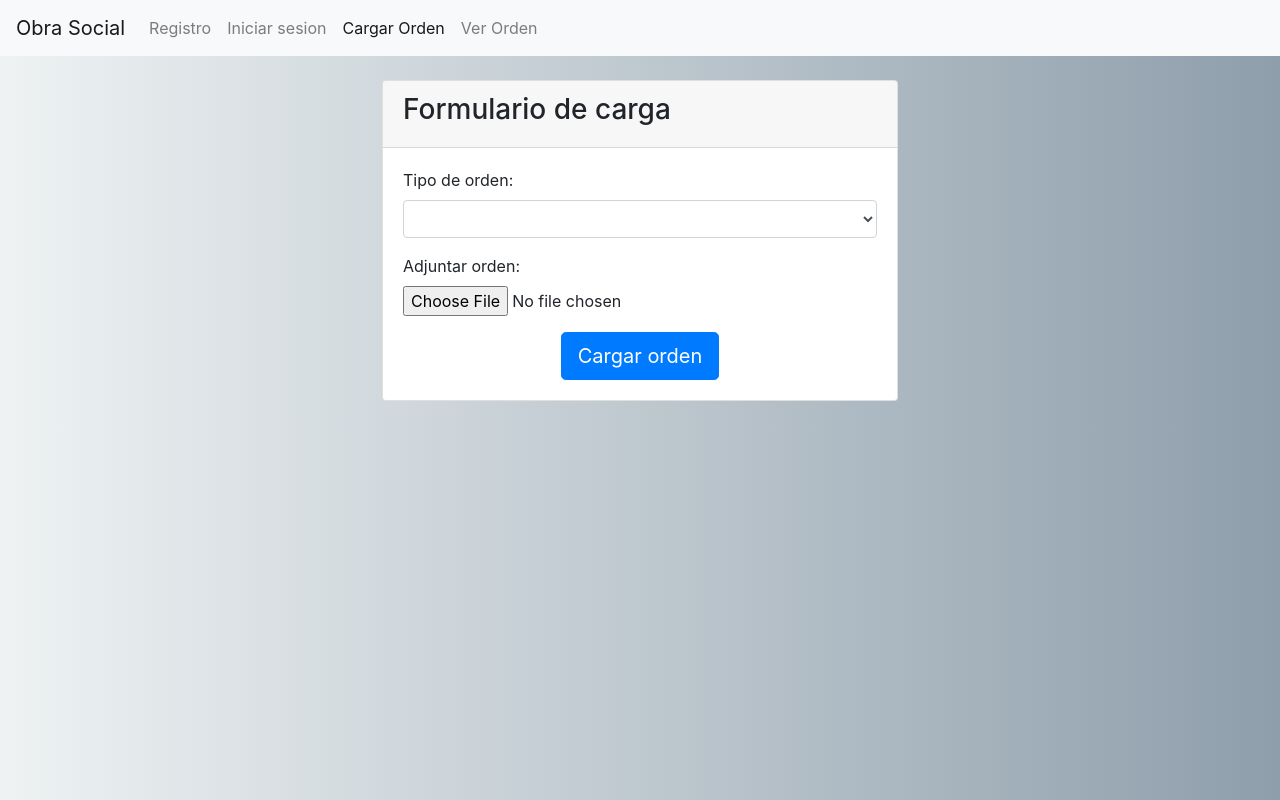
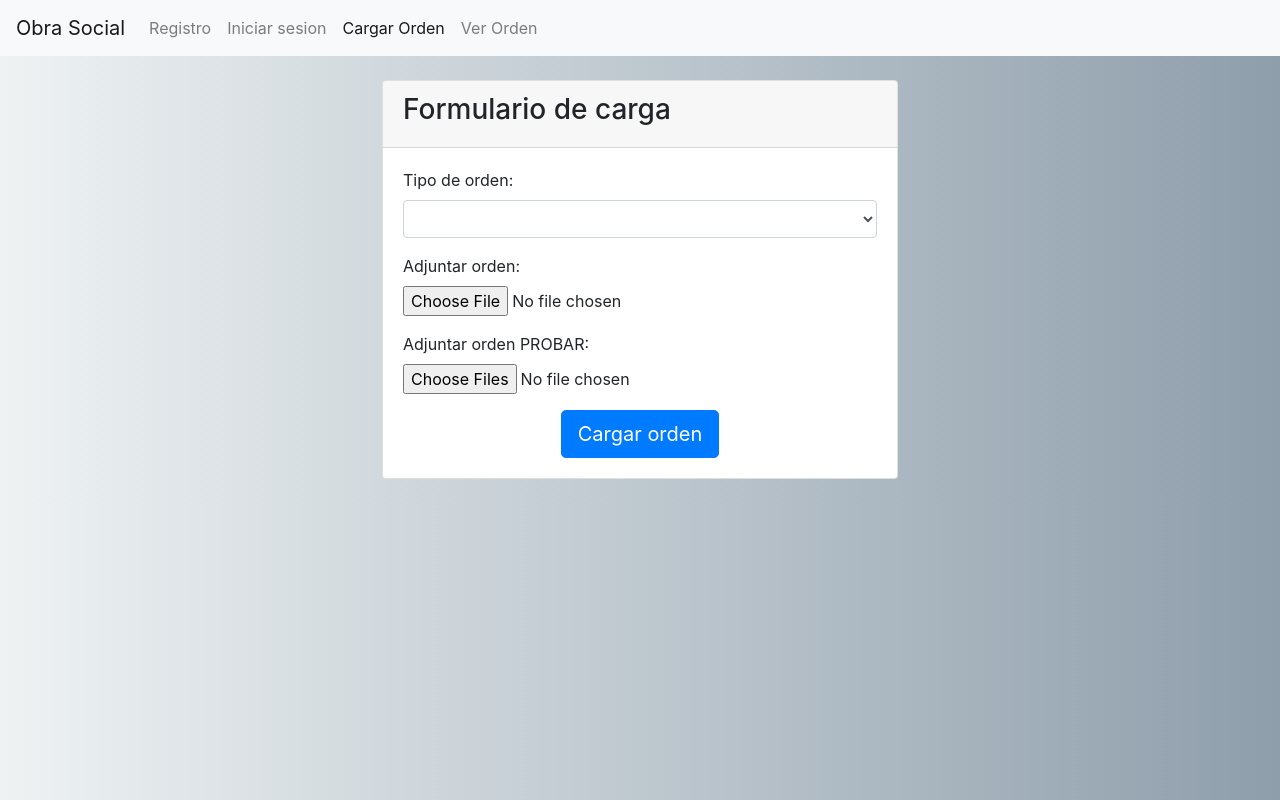
Before and after one commit to DiegoDelgado95/Grupo4_agiles, an Angular app in the folder frontend/: page /order in a window 1280 px wide. Built offline with nearby package versions, Linux system fonts and the light colour scheme.

Commit message:
Probando cambios en el front, falta la parte de back

```diff
--- a/frontend/src/app/components/order-form/order-form.component.html
+++ b/frontend/src/app/components/order-form/order-form.component.html
@@ -18,6 +18,11 @@
                     <br>
                     <input [(ngModel)]="order.data" [ngModelOptions]="{standalone: true}" type="file" class="">
                 </div>
+                <div class="form-group">
+                    <label>Adjuntar orden PROBAR:   </label>
+                    <br>
+                    <input type="file" (change)="cargandoImagen($event.target.files)" multiple>
+                </div>
             </form>
             <div class="col text-center">
                 <button type="button" class="btn btn-lg btn-primary"(click)="saveOrder()" (click)="subirArchivo()">Cargar orden</button>
--- a/frontend/src/app/components/order-form/order-form.component.ts
+++ b/frontend/src/app/components/order-form/order-form.component.ts
@@ -14,7 +14,7 @@ export class OrderFormComponent implements OnInit {
 
   order:Order = {
     id: 0,
-    data: null,
+    data: '',
     estado: '',
     user:'',
     tipo: '',
@@ -33,4 +33,38 @@ export class OrderFormComponent implements OnInit {
       err => console.error(err)
       )
     }
+
+
+    //Carga Imagen
+    public respuestaImagenEnviada;
+    public resultadoCarga;
+    public cargandoImagen(files: FileList){
+
+      this.orderService.postFileImagen(files[0]).subscribe(
+
+        response => {
+          this.respuestaImagenEnviada = response;
+          if(this.respuestaImagenEnviada <= 1){
+            console.log("Error en el servidor");
+          }else{
+
+            if(this.respuestaImagenEnviada.code == 200 && this.respuestaImagenEnviada.status == "success"){
+
+              this.resultadoCarga = 1;
+
+            }else{
+              this.resultadoCarga = 2;
+            }
+
+          }
+        },
+        error => {
+          console.log(<any>error);
+        }
+
+      )
+
+    }
+
+
 }
--- a/frontend/src/app/services/order.service.ts
+++ b/frontend/src/app/services/order.service.ts
@@ -29,4 +29,12 @@ export class OrderService {
     return this.http.delete(`${this.API_URI}/order/${id}`);
   }
 
+  public postFileImagen(imagenParaSubir: File){
+
+		const formData = new FormData();
+		formData.append('imagenPropia', imagenParaSubir, imagenParaSubir.name);
+		return this.http.post(this.API_URI, formData);
+
+	}
+
 }
```
